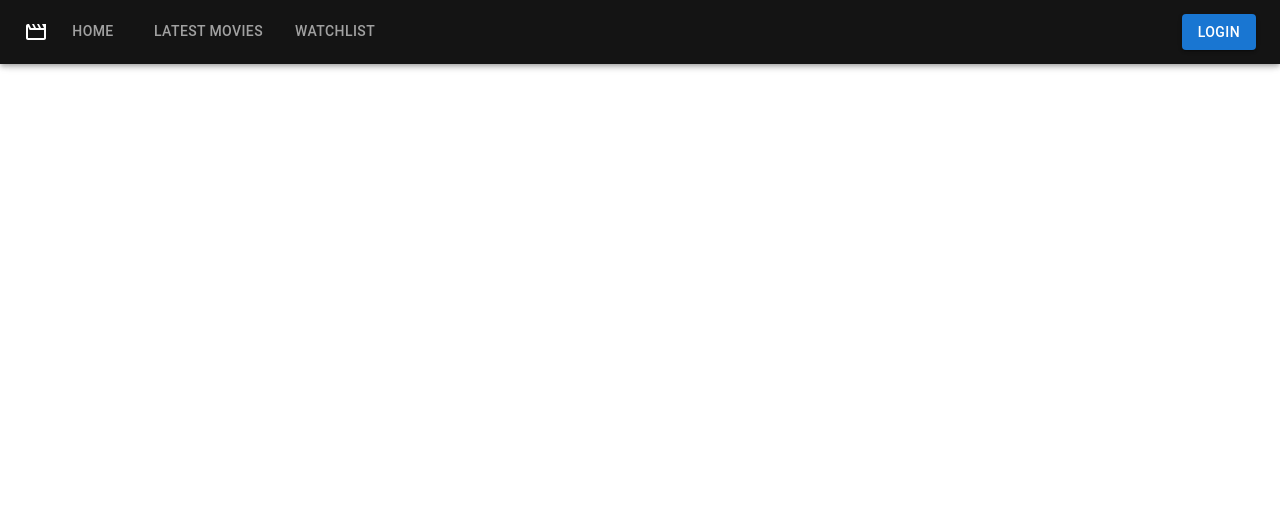
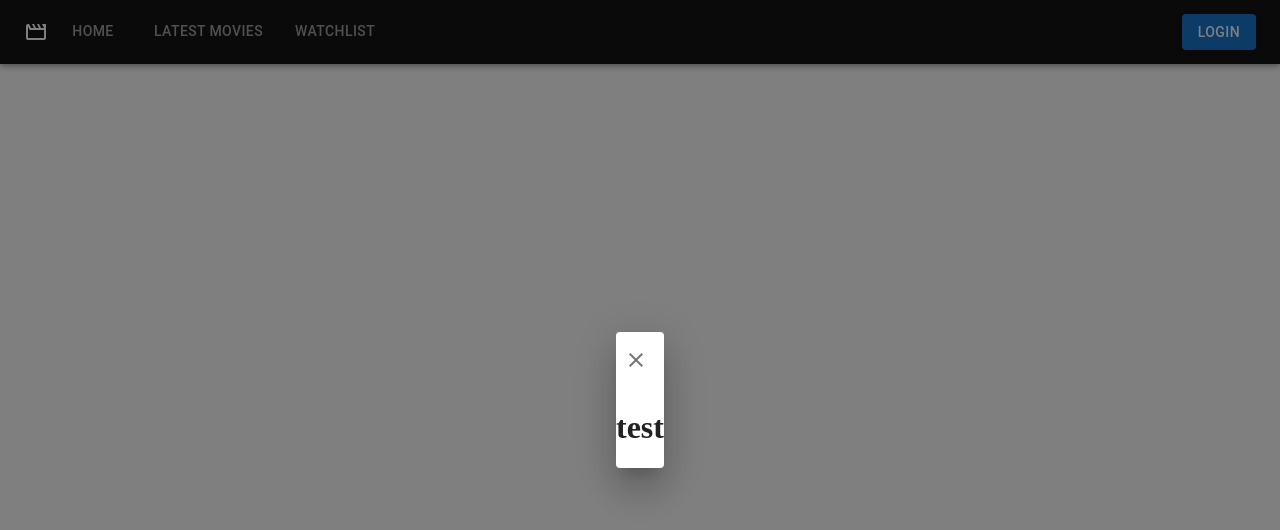
Before and after one commit to skoly1/ratingsapp, a React (Create React App) app in the folder ratingsapp/: page / in a window 1280 px wide. Both pictures are taken after a click on the button "LOGIN". Shown: the top 530 px of the page. Built offline with nearby package versions, Linux system fonts and the light colour scheme.

Commit message:
added open and close functinality to modal

```diff
--- a/ratingsapp/src/App.js
+++ b/ratingsapp/src/App.js
@@ -1,9 +1,11 @@
+import { Modal } from "./components/Modal";
 import Navbar from "./components/Navbar/Navbar";
 
 function App() {
   return (
     <>
       <Navbar />
+      <Modal></Modal>
     </>
   );
 }
--- a/ratingsapp/src/Redux/slices/Reviews.js
+++ b/ratingsapp/src/Redux/slices/Reviews.js
@@ -4,11 +4,11 @@ export const reviews = createSlice({
     name: "review",
     initialState: {
         user: {},
-        modal :{isopen : false,title:'',content:''}
+        modal :{isOpen : false,title:'',content:''}
     },
     reducers : {
         modifyModal (state,action){
-            state.modal = {...state.modal,...action.payloiad}
+            state.modal = {...state.modal,...action.payload}
         },
     },
 });
--- a/ratingsapp/src/components/Modal.js
+++ b/ratingsapp/src/components/Modal.js
@@ -1,15 +1,22 @@
 import Close from "@mui/icons-material/Close";
 import { Dialog, DialogTitle, IconButton } from "@mui/material";
+import { useDispatch, useSelector } from "react-redux";
+import { modifyModal } from "../Redux/slices/Reviews";
 
 
 
 export const Modal = () => {
-
-    const HandleClose = () => {}
+   const modal = useSelector((state)=>state.reviews.modal)
+   const dispatch = useDispatch()
+   console.log(modal)
+    const HandleClose = () => {
+        dispatch(modifyModal({isOpen: false}))
+    }
   return (
     <div className="modal">
-        <Dialog >
+        <Dialog open={modal.isOpen}  onClose={HandleClose}>
             <DialogTitle>
+                <h3>{modal.title}</h3>
             <IconButton
           aria-label="Close"
           onClick={HandleClose}
@@ -23,6 +30,7 @@ export const Modal = () => {
           <Close />
         </IconButton>
             </DialogTitle>
+            <h1>test</h1>
         </Dialog>
     </div>
   )
--- a/ratingsapp/src/components/Navbar/Navbar.js
+++ b/ratingsapp/src/components/Navbar/Navbar.js
@@ -6,10 +6,17 @@ import SideMenu from "./SideMenu";
 import { useTheme } from "@mui/material/styles";
 import useMediaQuery from "@mui/material/useMediaQuery";
 import { PAGES } from "../../utils/NavPages";
+import { useDispatch } from "react-redux";
+import { modifyModal } from "../../Redux/slices/Reviews";
+
 
 const Navbar = () => {
   const [value, setValue] = useState();
   const theme = useTheme();
+  const dispatch = useDispatch()
+  const HandleClick = () => {
+  dispatch(modifyModal({isOpen:true}));
+  }
   const isMatch = useMediaQuery(theme.breakpoints.down("md"));
   return (
     <>
@@ -33,7 +40,7 @@ const Navbar = () => {
                   <Tab key={index} label={page} />
                 ))}
               </Tabs>
-              <Button sx={{ marginLeft: "auto" }} variant="contained">
+              <Button sx={{ marginLeft: "auto" }} variant="contained" onClick={HandleClick}>
                 Login
               </Button>
             </>
```
Also changed, not shown: ratingsapp/src/index.js (+4 -4 lines).
